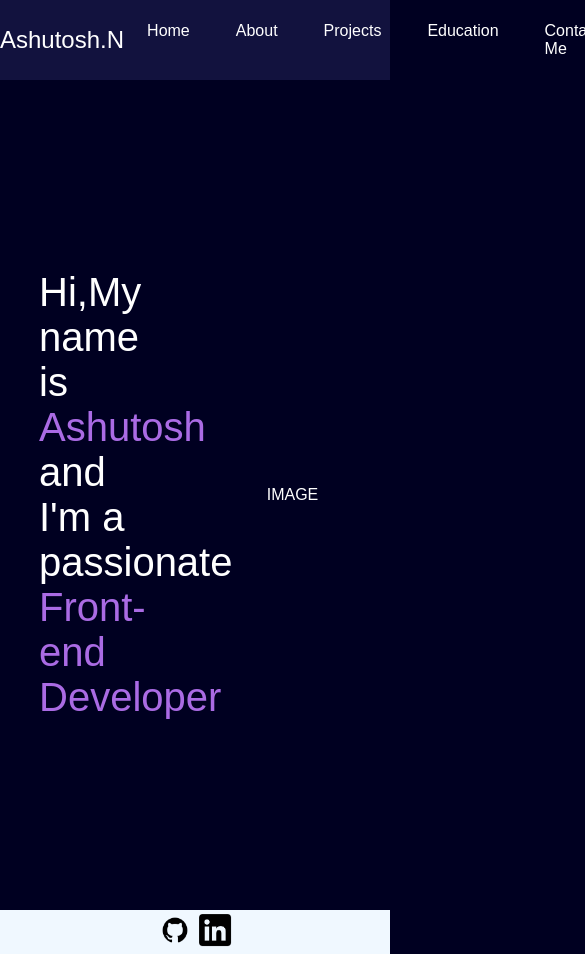
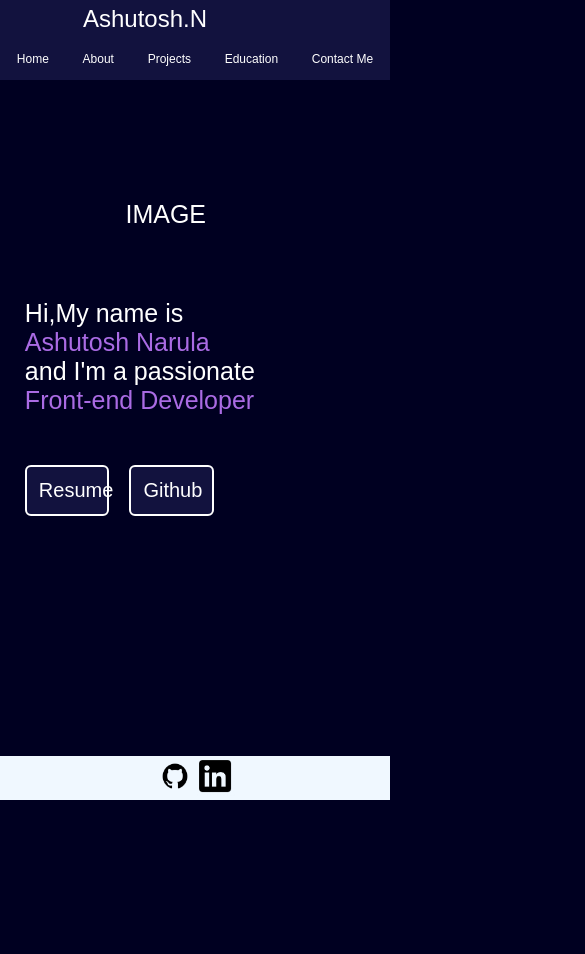
Before and after one commit to ashu-0511/PORTFOLIO, a React (Create React App) app: page / in a window 390 px wide. Shown: the top 954 px of the page, 585 px wide, since content can reach past the window. After the commit the page ends 844 px from the top, so only its background shows below. Built offline with nearby package versions, Linux system fonts and the light colour scheme.

Commit message:
some updates

```diff
--- a/src/Main.css
+++ b/src/Main.css
@@ -29,3 +29,58 @@
 #element {
     color: rgb(170, 107, 228);
 }
+
+.buttons {
+    padding: 50px 0px;
+}
+
+.buttons {
+    display: flex;
+    gap: 20px;
+}
+
+.buttons .btn {
+    background-color: rgb(18, 18, 62);
+    color: white;
+    border: 2px solid white;
+    border-radius: 6px;
+    font-size: 20px;
+    cursor: pointer;
+    padding: 12px;
+}
+
+.logo {
+    margin-right: 100px;
+}
+
+.btn a {
+    text-decoration: none;
+    color: white;
+
+}
+
+@media screen and (max-width: 1000px) {
+
+
+    .firstsection {
+        display: flex;
+        flex-direction: column-reverse;
+        justify-content: center;
+        align-items: center;
+        font-size: 25px;
+        width: 85%;
+    }
+
+
+}
+
+@media screen and (max-width: 400px) {
+    .firstsection .leftsection {
+        width: 85%;
+        font-size: 25px;
+        display: flex;
+        justify-content: center;
+
+        flex-direction: column;
+    }
+}
--- a/src/Main.js
+++ b/src/Main.jsx
@@ -1,15 +1,20 @@
 import React from 'react'
 import { ReactTyped } from "react-typed";
 import './Main.css'
+import resume from './docs/Ashutosh_resume.pdf'
+
 
 const Main = () => {
     return (
         <div>
             <section className="firstsection">
-                <div className="leftsection">Hi,My name is <span className="purple">Ashutosh</span>
+                <div className="leftsection">Hi,My name is <span className="purple">Ashutosh Narula</span>
                     <div>and I'm a passionate</div>
                     <div id='element'><ReactTyped strings={["Web Developer", "Front-end Developer"]} typeSpeed={40} /></div>
-
+                    <div className="buttons">
+                        <button className="btn"><a href={resume} target="_blank" rel='noreferrer' >Resume</a> </button>
+                        <button className="btn" ><a href="https://github.com/ashu-0511" target="_blank" rel='noreferrer' >Github</a></button>
+                    </div>
                 </div>
                 <div className="rightsection">IMAGE</div>
             </section>
--- a/src/Navbar.css
+++ b/src/Navbar.css
@@ -35,3 +35,31 @@ nav ul li a:hover {
     color: white;
     text-decoration: none;
 }
+
+
+/* Basic Media Query */
+@media (max-width: 768px) {
+    nav {
+        flex-direction: column;
+        align-items: center;
+    }
+
+    .left,
+    .right {
+        width: 100%;
+        text-align: center;
+    }
+
+    .right ul {
+        display: flex;
+        /* flex-direction: column; */
+        justify-content: space-around;
+        align-items: center;
+        padding: 0;
+        font-size: 12px;
+    }
+
+    .right ul li {
+        margin: 10px 0;
+    }
+}
--- a/src/Navbar.jsx
+++ b/src/Navbar.jsx
@@ -3,13 +3,15 @@ import './Navbar.css'
 import { Link } from "react-router-dom";
 
 function Navbar() {
+
+    // const handleClick = () => setNav(!nav);
     return (
         <header>
             <nav>
                 <div className="left logo"><Link to="/">Ashutosh.N</Link> </div>
                 <div className="right">
                     <ul>
-                        <li><Link to="/" href="">Home</Link> </li>
+                        <li><Link to='/' >Home</Link> </li>
                         <li><Link to="/About" >About</Link> </li>
                         <li><Link to="/Project" href="">Projects</Link> </li>
                         <li><Link to="/Education">Education</Link> </li>
@@ -17,6 +19,7 @@ function Navbar() {
                     </ul>
                 </div>
             </nav>
+
         </header>
     )
 }
--- a/src/Project.jsx
+++ b/src/Project.jsx
@@ -13,7 +13,7 @@ function Project() {
                 <img src={vistara} alt="none" />
                 <div className="content">
                     <h2>Vistara clone</h2>
-                    <p>Techstack: HTML CSS Javascript ReactJS</p>
+                    <p>Techstack: HTML ,CSS, Javascript, ReactJS</p>
                 </div>
             </div>
             <hr />
@@ -21,7 +21,7 @@ function Project() {
                 <img src={samsung} alt="none" />
                 <div className="content">
                     <h2>Samsung clone</h2>
-                    <p>Techstack: HTML CSS Javascript Bootstrap</p>
+                    <p>Techstack: HTML ,CSS ,Javascript, Bootstrap</p>
                 </div>
             </div>
         </>
```
Also changed, not shown: 1 other file (tests, documents, lock files or other folders).
